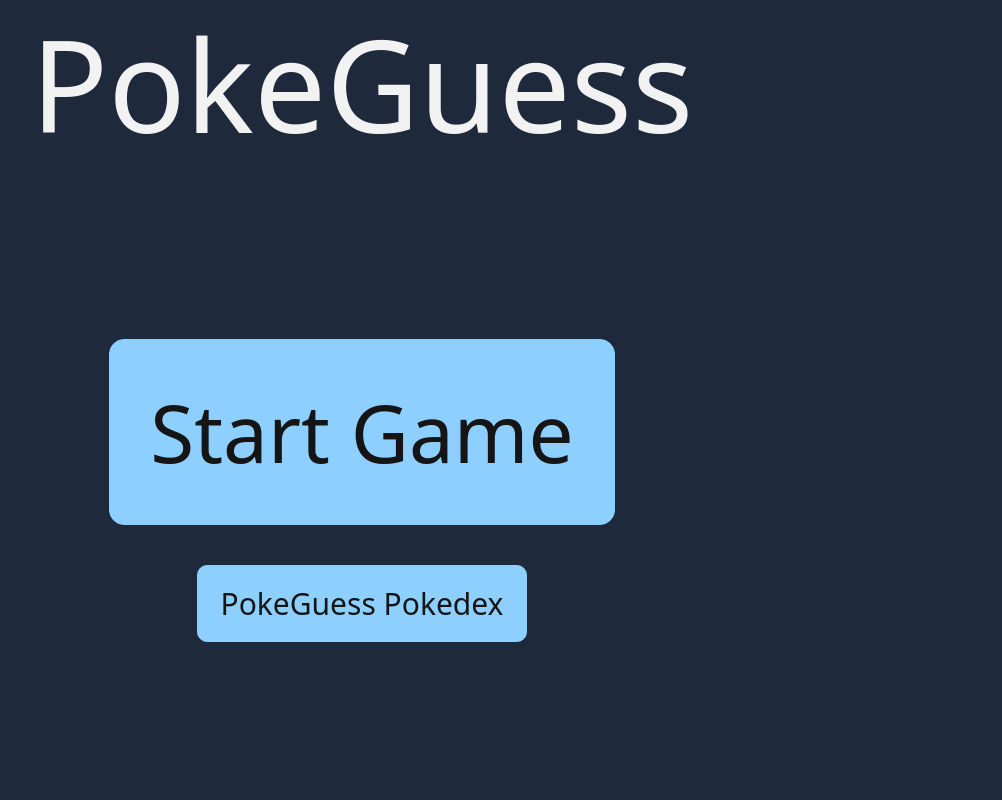
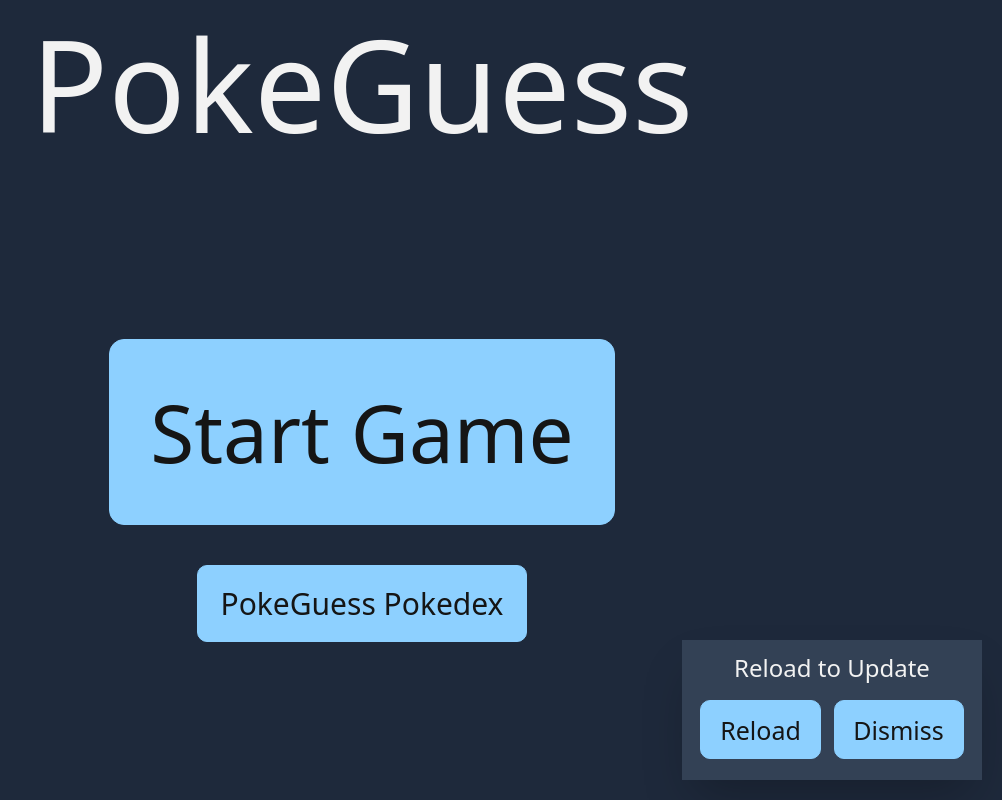
Before and after one commit to Dimitris-Toulis/PokeGuess, a Vue app: page / in a window 1280 px wide. Shown: the whole page, without its empty margins (278-1280 px from the left). Built offline with nearby package versions, Linux system fonts and the light colour scheme; no server answers.

Commit message:
refactor: make SW update promt more visible

```diff
--- a/src/App.vue
+++ b/src/App.vue
@@ -8,11 +8,23 @@
 		</template>
 	</suspense>
 	<div
-		class="h-35 m-5 text-center p-3 right-0 bottom-0 shadow-2xl text-2xl w-75 SWupdate fixed"
+		class="
+			bg-blue-gray-700
+			h-35
+			m-5
+			text-center
+			p-3
+			right-0
+			bottom-0
+			shadow-2xl
+			text-2xl
+			w-75
+			fixed
+		"
 		v-if="showSWpromt"
 	>
 		<p>Reload to Update</p>
-		<div class="flex flex-row mt-2 justify-around">
+		<div class="flex flex-row mt-4 justify-around">
 			<Button class="button-md" @click="updateSW()">Reload</Button
 			><Button class="button-md" @click="hideSWpromt()">Dismiss</Button>
 		</div>
@@ -24,7 +36,7 @@ import { computed, onMounted, ref } from "vue";
 import { registerSW } from "virtual:pwa-register";
 import { useRouter } from "vue-router";
 const router = useRouter();
-let SWRefresh = ref(false);
+let SWRefresh = ref(true);
 let showSWpromt = computed(() =>
 	SWRefresh.value ? router.currentRoute.value.name == "index" : false
 );
```
